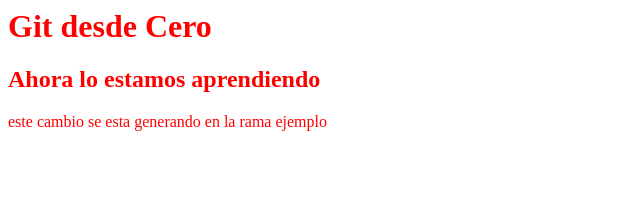
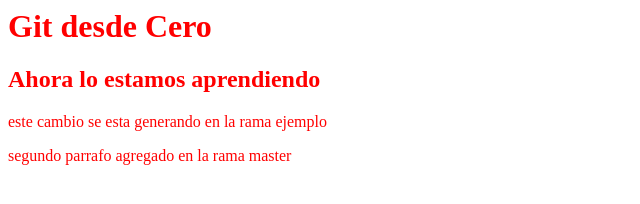
Before and after one commit to jfelipek9/Easy_Order, a plain HTML site: page index.html in a window 1280 px wide. Shown: the whole page, without its empty margins (0-640 px from the left). Drawn offline with Linux system fonts and the light colour scheme.

Commit message:
segundo parrafo master

```diff
--- a/index.html
+++ b/index.html
@@ -11,5 +11,6 @@
 	</header>
 
 	<p>este cambio se esta generando en la rama ejemplo</p>
+	<p>segundo parrafo agregado en la rama master</p>
 </body>
 </html>
```
